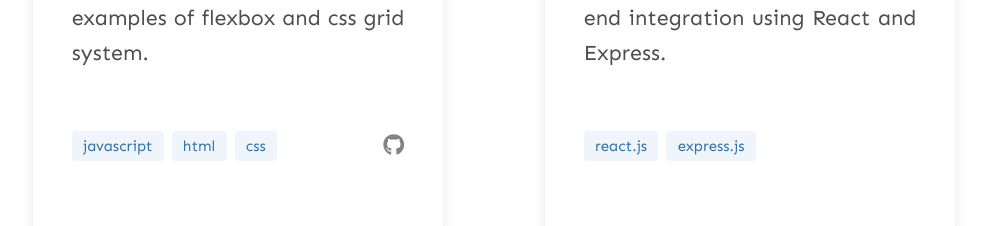
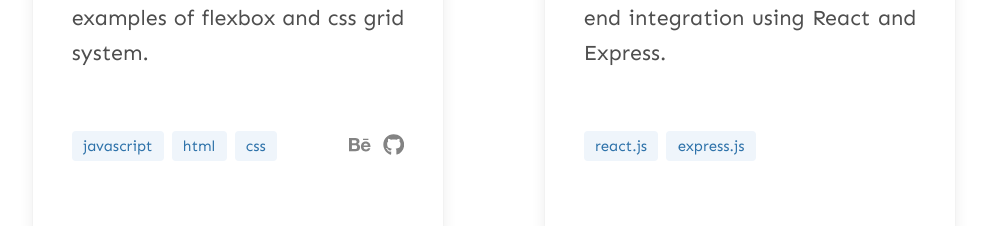
Before and after one commit to apt-webdev/website, a React (Create React App) app: page / in a window 1280 px wide. Shown: the part 4820-5046 px from the top of the page, without its empty margins (146-1133 px from the left). Built offline with nearby package versions, Linux system fonts and the light colour scheme; a small style sheet from the web is missing.

Commit message:
fix codepen link in social media section, and add behance icon link to a project.

```diff
--- a/src/components/SocialMedia/SocialMedia.js
+++ b/src/components/SocialMedia/SocialMedia.js
@@ -31,7 +31,7 @@ class SocialMedia extends React.Component {
             </a>
             <a className = "media-icon"
             rel = "noopener noreferrer"
-            href = "https://www.behance.net/patriciare7ba2"
+            href = "https://codepen.io/patriciareiasilva/pens/showcase"
             target = "_black" >
                 < FaCodepen / >
             </a>  {
--- a/src/components/Works/Works.js
+++ b/src/components/Works/Works.js
@@ -23,7 +23,7 @@ class Works extends React.Component {
                 <div className="div-content works-list plain-text">
                     <Project name={'Portfolio Site'} image={'./pictures/site_0.png'} desc={'A single-page application using react and npm packages, making an efficient use of react components and bulma templates.'} label1={'react.js'}  label2={'npm'} label3={''} date={'July 23, 2020'} ibe={'behance'} igit={'github'} behref={'https://www.behance.net/gallery/101210221/patriciareiasilva'} githref={'https://github.com/apt-webdev/website'} />
                     <Project name={'Snake Game'} image={'./pictures/snake_0.png'} desc={'A basic retro game with game name and score points display, made with curses library that use the command line as a board.'} label1={'python'}  label2={'curses-gui'} label3={''} date={'June 15, 2020'} igit={'github'} behref={''} githref={'https://github.com/apt-webdev/snakegame'} />
-                    <Project name={'Responsive Website'}  image={'./pictures/responsive_0.png'} desc={'A web page with responsive design and some animations on components, with basic examples of flexbox and css grid system.'} label1={'javascript'}  label2={'html'} label3={'css'} date={'June 16, 2020'}  igit={'github'} behref={''} githref={'https://github.com/apt-webdev/basicwebsite'} />
+                    <Project name={'Responsive Website'}  image={'./pictures/responsive_0.png'} desc={'A web page with responsive design and some animations on components, with basic examples of flexbox and css grid system.'} label1={'javascript'}  label2={'html'} label3={'css'} date={'June 16, 2020'} ibe={'behance'}  igit={'github'} behref={'https://www.behance.net/gallery/111626221/portfolio-cards?tracking_source=project_owner_other_projects'} githref={'https://github.com/apt-webdev/basicwebsite'} />
                     <Project name={'Random Quote API'} image={'./pictures/quote.png'} desc={'An application that arbitrarily displays a quote, a full-stack API with back-end and front-end integration using React and Express.'} label1={'react.js'}  label2={'express.js'} label3={''} date={'coming soon'} icon={''} behref={''} githref={''}/>
                     <Project name={'Thesis Project'} image={'./pictures/toolkit.png'} desc={'A Python toolkit that evaluates the usability of mobile applications. The goal is through click logs of users, evaluate its use over a specific period, to identify weak points that can be indicators of usability errors.'} label1={'python'}  label2={'tkinter'} label3={''}  date={'coming soon'} icon={''} igit={'github'} behref={''} githref={'https://github.com/apt-webdev/toolkit'}/>
                     {/* <Project name={'Timer App'} image={'./pictures/site_0.png'} desc={'A web page with responsive design and some animations on components, with basic examples of flexbox and css grid system.'} label1={'react.js'}  label2={'server'} label3={''}  date={'coming soon'} ibe={''} igit={'github'} behref={''} githref={'https://github.com/apt-webdev/timer'} /> */}
```
